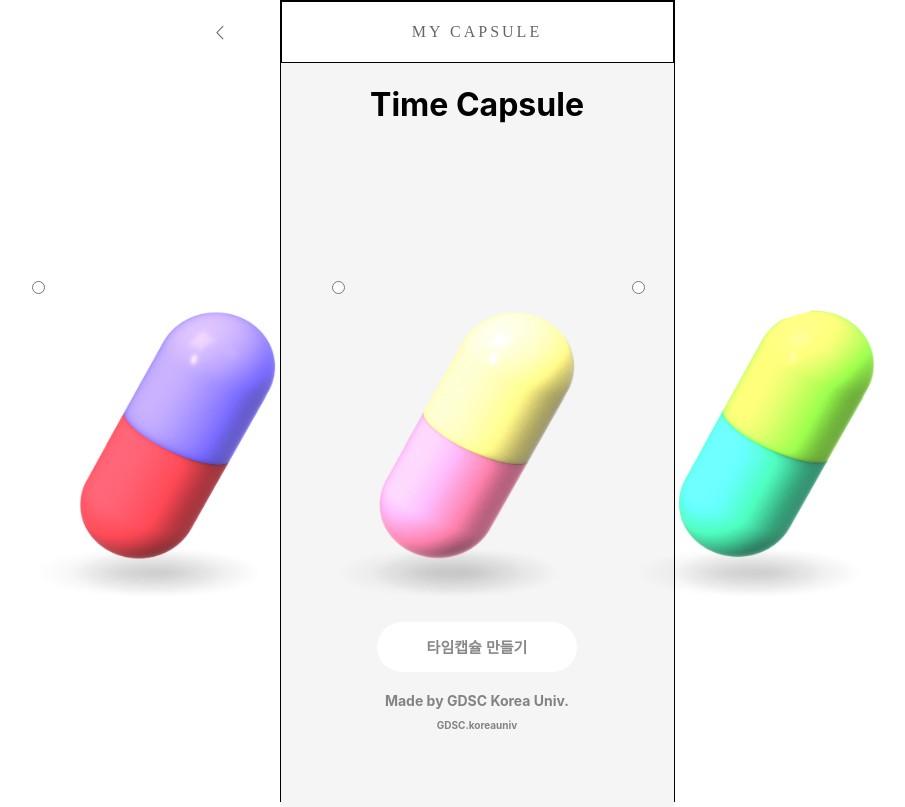
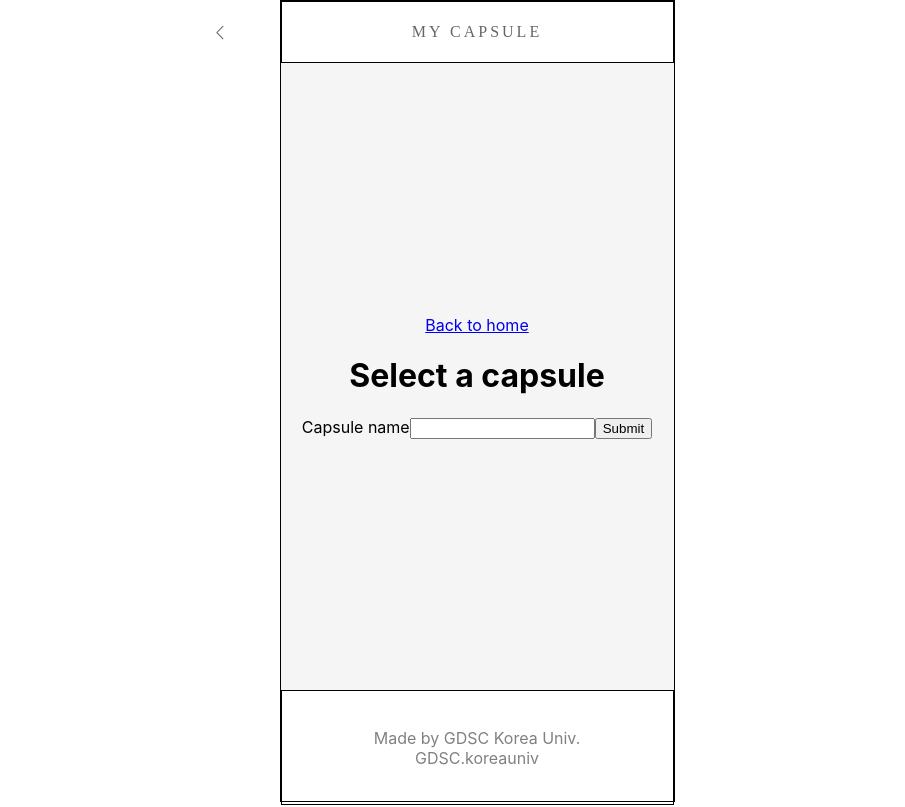
Before and after one commit to 2024-GDSCKU-TimeCapsule/Frontend, a React (Create React App) app in the folder timecapsule/: page / in a window 1280 px wide. Shown: the top 807 px of the page, without its empty margins (163-1068 px from the left). Built offline with nearby package versions, Linux system fonts and the light colour scheme.

Commit message:
add page

```diff
--- a/timecapsule/package.json
+++ b/timecapsule/package.json
@@ -9,7 +9,10 @@
 		"react": "^18.2.0",
 		"react-dom": "^18.2.0",
 		"react-router-dom": "^6.21.1",
-    "react-scripts": "5.0.1",
+		"react-scripts": "^5.0.1",
+		"react-slick": "^0.29.0",
+		"slick-carousel": "^1.8.1",
+		"swiper": "^10.0.0",
 		"web-vitals": "^2.1.4"
 	},
 	"scripts": {
--- a/timecapsule/public/index.html
+++ b/timecapsule/public/index.html
@@ -38,6 +38,5 @@
 
       To begin the development, run `npm start` or `yarn start`.
       To create a production bundle, use `npm run build` or `yarn build`.
-    -->
-  </body>
+    --></body>
 </html>
--- a/timecapsule/src/App.js
+++ b/timecapsule/src/App.js
@@ -1,5 +1,6 @@
 import "./App.css";
 
+import React from "react";
 import { BrowserRouter, Routes, Route } from "react-router-dom";
 
 import Header from "./components/Layout/Header/Header";
@@ -17,7 +18,10 @@ function App() {
 					<Routes>
 						<Route path="/" element={<SelectCapsule />} />
 						<Route path="/capsule" element={<SelectCapsule />} />
-						<Route path="/capsule/:id" element={<WriteCapsule />} />
+						<Route
+							path="/capsule/:capsule_name"
+							element={<WriteCapsule />}
+						/>
 					</Routes>
 				</BrowserRouter>
 				<Footer />
--- a/timecapsule/src/components/Layout/Footer/Footer.js
+++ b/timecapsule/src/components/Layout/Footer/Footer.js
@@ -1,11 +1,13 @@
 import "./Footer.css";
+
+import React from "react";
 
 const Footer = () => {
 	return (
 		<>
 			<div className="footer-container">
 				<div className="madeby">Made by GDSC Korea Univ.</div>
-        <di className="instagram">GDSC.koreauniv</di>
+				<div className="instagram">GDSC.koreauniv</div>
 			</div>
 		</>
 	);
--- a/timecapsule/src/components/Layout/Header/Header.js
+++ b/timecapsule/src/components/Layout/Header/Header.js
@@ -1,4 +1,6 @@
 import "./Header.css";
+import React from "react";
+
 import backIcon from "./img/backIcon.svg";
 const Header = ({ pageName = "MY CAPSULE" }) => {
 	return (
--- a/timecapsule/src/pages/Capsule/SelectCapsule.css
+++ b/timecapsule/src/pages/Capsule/SelectCapsule.css
@@ -1,4 +1,14 @@
 .select-capsule {
+	display: flex;
+	flex-direction: column;
+	align-items: center;
+	justify-content: center;
+	background-color: #f5f5f5;
+	width: 100%;
+	height: 78.41vh;
+}
+
+.select-capsule-content {
 	display: flex;
 	flex-direction: column;
 	align-items: center;
@@ -33,27 +43,25 @@
 	font-weight: bold;
 }
 
-.under-text-1 {
-	display: flex;
+.swiper {
 	width: 100%;
-	flex-direction: row;
-	align-items: center;
-	justify-content: center;
-	margin-top: 20px;
-	margin-bottom: 10px;
-	color: #00000077;
-	font-size: 14px;
-	font-weight: bold;
+	height: 100%;
 }
 
-.under-text-2 {
+.swiper-slide {
+	text-align: center;
+	font-size: 18px;
+	background: #fff;
+
+	/* Center slide text vertically */
 	display: flex;
+	justify-content: center;
+	align-items: center;
+}
+
+.swiper-slide img {
+	display: block;
 	width: 100%;
-	flex-direction: row;
-	align-items: center;
-	justify-content: center;
-	margin-bottom: 20px;
-	color: #00000077;
-	font-size: 10px;
-	font-weight: bold;
+	height: 100%;
+	object-fit: cover;
 }
--- a/timecapsule/src/pages/Capsule/SelectCapsule.js
+++ b/timecapsule/src/pages/Capsule/SelectCapsule.js
@@ -1,68 +1,33 @@
 import "./SelectCapsule.css";
-import { useState } from "react";
+import React, { useState } from "react";
 import { Link } from "react-router-dom";
-import WriteCapsule from "./WriteCapsule";
 
-import goal_capsule from "./images/goal_capsule.png";
-import memory_capsule from "./images/memory_capsule.png";
-import letter_capsule from "./images/letter_capsule.png";
+function SelectCapsule() {
+	const [capsule_name, setCapsuleName] = useState("");
 
-// select one of three capsule images
-function SelectCapsule() {
-	const [selectedCapsule, setSelectedCapsule] = useState("");
-
-	const handleCapsuleChange = (e) => {
-		setSelectedCapsule(e.target.value);
+	const handleCapsuleNameChange = (e) => {
+		setCapsuleName(e.target.value);
 	};
 
 	const handleSubmit = (e) => {
 		e.preventDefault();
-		console.log(selectedCapsule);
+		console.log(capsule_name);
 	};
-	//capsule images from ./images
-	const capsules = [
-		{ id: 1, src: goal_capsule },
-		{ id: 2, src: memory_capsule },
-		{ id: 3, src: letter_capsule },
-	];
 
 	return (
 		<div className="select-capsule">
-			<h1>Time Capsule</h1>
-			<form onSubmit={handleSubmit} className="select-capsule">
-				<div className="capsule-list">
-					{capsules.map((capsule) => (
-						<label key={capsule.id}>
-							<input
-								type="radio"
-								name="capsule"
-								value={capsule.src}
-								checked={selectedCapsule === capsule.src}
-								onChange={handleCapsuleChange}
-							/>
-							<img
-								src={capsule.src}
-								alt="capsule"
-								style={{
-									width: 300,
-									height: 300,
-								}}
-							/>
-						</label>
-					))}
-				</div>
-				<button
-					type="submit"
-					className="make-capsule-button"
-					onClick={() => {
-						<Link to={`/capsule/${selectedCapsule}`} />;
-						console.log(selectedCapsule);
-					}}
-				>
-					타임캡슐 만들기
-				</button>
-				<div className="under-text-1">Made by GDSC Korea Univ.</div>
-				<div className="under-text-2">GDSC.koreauniv</div>
+			<Link to="/">Back to home</Link>
+			<h1>Select a capsule</h1>
+			<form onSubmit={handleSubmit}>
+				<label htmlFor="capsule_name">Capsule name</label>
+				<input
+					type="text"
+					id="capsule_name"
+					name="capsule_name"
+					value={capsule_name}
+					onChange={handleCapsuleNameChange}
+				/>
+				<button type="submit">Submit</button>
 			</form>
 		</div>
 	);
--- a/timecapsule/src/pages/Capsule/WriteCapsule.css
+++ b/timecapsule/src/pages/Capsule/WriteCapsule.css
@@ -0,0 +1,38 @@
+.write-capsule {
+	display: flex;
+	flex-direction: column;
+	align-items: center;
+	justify-content: center;
+	width: 100%;
+	height: calc(100vh - 7.51vh - 14.08vh);
+}
+
+.background-letter {
+	width: 100%;
+	height: 100%;
+	background: linear-gradient(168deg, #c7e6ae 0%, #70d5e3 100%);
+}
+
+.background-goal {
+	width: 100%;
+	height: 100%;
+	background: linear-gradient(168deg, #ee91b0 0%, #fbf6b8 100%);
+}
+
+.background-memory {
+	width: 100%;
+	height: 100%;
+	background: linear-gradient(168deg, #9185ef 0%, #fa9da8 100%);
+}
+
+.write-field {
+	height: 100%;
+	margin-top: 12px;
+	margin-bottom: 152px;
+	margin-left: 20px;
+	margin-right: 20px;
+
+	background: #fff;
+	border-radius: 24px 22px 200px 200px;
+	opacity: 0.95;
+}
--- a/timecapsule/src/pages/Capsule/WriteCapsule.js
+++ b/timecapsule/src/pages/Capsule/WriteCapsule.js
@@ -1,8 +1,11 @@
 import "./WriteCapsule.css";
-import { useState } from "react";
-import { Link } from "react-router-dom";
+import React, { useState } from "react";
+import { Link, useParams } from "react-router-dom";
+
+import backButton from "./images/back_button.svg";
 
 function WriteCapsule() {
+	const { capsule_name } = useParams();
 	const [title, setTitle] = useState("");
 	const [content, setContent] = useState("");
 
@@ -20,9 +23,9 @@ function WriteCapsule() {
 	};
 
 	return (
-		<div className="make-capsule">
-			<h1>Make a capsule</h1>
-			<form onSubmit={handleSubmit}>
+		<div className="write-capsule">
+			<div className={`background-${capsule_name}`}>
+				<form onSubmit={handleSubmit} className="write-field">
 					<label htmlFor="title">Title</label>
 					<input
 						type="text"
@@ -40,7 +43,7 @@ function WriteCapsule() {
 					/>
 					<button type="submit">Submit</button>
 				</form>
-			<Link to="/capsule">Back to capsules</Link>
+			</div>
 		</div>
 	);
 }
```
Also changed, not shown: timecapsule/src/pages/Capsule/images/back_button.svg (added), 1 other file (tests, documents, lock files or other folders). Lines whose indentation alone changed are shown as unchanged.
